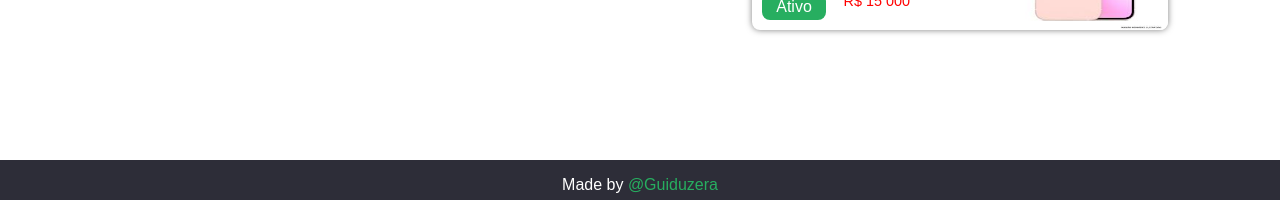
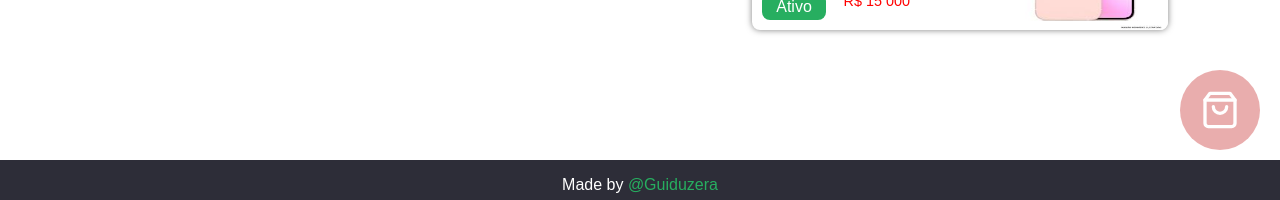
Before and after one commit to guiduzera/Allu.FullStack-website, a Next.js app in the folder App/frontend/allu-website/: page / in a window 1280 px wide. Shown: the part 640-840 px from the top of the page. Built offline with nearby package versions, Linux system fonts and the light colour scheme.

Commit message:
FEAT: Criando outro sistema de carrinho de compras com o component Cart

```diff
--- /dev/null
+++ b/App/frontend/allu-website/src/components/Cart/index.tsx
@@ -0,0 +1,34 @@
+import { FiShoppingBag } from 'react-icons/fi'
+import { CartContainer } from './styles'
+import { useEffect, useState } from 'react'
+
+const Cart = () => {
+  const [cart, setCart] = useState([{ id: 0, quantity: 0, price: 0, name: '', image: '' }])
+  const [appearCounter, setAppearCounter] = useState(false)
+  const [quantity, setQuantity] = useState(0)
+  useEffect(() => {
+    //puxar o conteúdo do LocalStorage
+    const cart = localStorage.getItem('cart')
+
+    if (!cart) return;
+
+    const cartParsed = JSON.parse(cart)
+
+    if (cartParsed.length > 0) {
+      setAppearCounter(true)
+      const quantity = cartParsed.map((item: any) => item.quantity)
+      const totalQuantity = quantity.reduce((acc: any, curr: any) => acc + curr)
+      setQuantity(totalQuantity)
+      setCart(cartParsed)
+    }
+  }, [localStorage.getItem('cart')])
+
+  return (
+    <CartContainer>
+      {appearCounter && <span>{quantity}</span>}
+      <FiShoppingBag className="cartIconPopUp" />
+    </CartContainer>
+  )
+}
+
+export default Cart
--- /dev/null
+++ b/App/frontend/allu-website/src/components/Cart/styles.ts
@@ -0,0 +1,25 @@
+import styled from "styled-components";
+
+export const CartContainer = styled.div`
+  color: ${({ theme }) => theme.background};
+  position: absolute;
+  z-index: 999;
+  bottom: 10px;
+  right: 20px;
+
+  border-radius: 50%;
+  width: 80px;
+  height: 80px;
+  background-color: ${({ theme }) => theme.error};
+  filter: alpha(opacity=50);
+  opacity: 0.5;
+
+  display: flex;
+  justify-content: center;
+  align-items: center;
+
+  > .cartIconPopUp {
+    width: 50%;
+    height: 50%;
+  }
+`;
--- a/App/frontend/allu-website/src/pages/_app.tsx
+++ b/App/frontend/allu-website/src/pages/_app.tsx
@@ -6,6 +6,7 @@ import type { AppProps } from 'next/app'
 import { ThemeProvider } from 'styled-components'
 import Footer from '@/components/Footer';
 import Header from '@/components/Header';
+import Cart from '@/components/Cart';
 
 export default function App({ Component, pageProps }: AppProps) {
   return (
@@ -18,6 +19,7 @@ export default function App({ Component, pageProps }: AppProps) {
         showOnShallow
       />
       <Toaster position="bottom-right" />
+      <Cart />
       <Component {...pageProps} />
       <Footer />
       <GlobalStyles />
```
